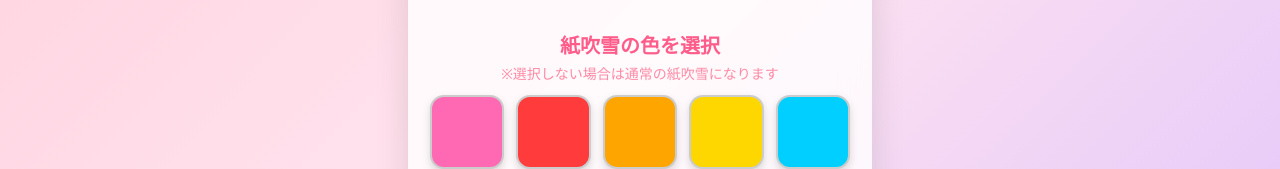
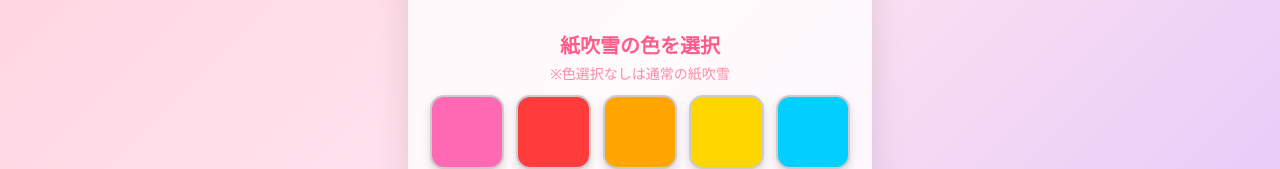
Before and after one commit to motoanago/maru, a plain HTML site: page index.html in a window 1280 px wide. Shown: the part 324-493 px from the top of the page. Drawn offline with Linux system fonts and the light colour scheme.

Commit message:
index.html

```diff
--- a/index.html
+++ b/index.html
@@ -152,7 +152,7 @@ button:active {
     </button>
 
     <div class="section-title">紙吹雪の色を選択</div>
-    <div class="sub-text">※選択しない場合は通常の紙吹雪になります</div>
+    <div class="sub-text">※色選択なしは通常の紙吹雪</div>
 
     <div class="color-area">
       <div class="color-btn c-pink"   onclick="selectColor('pink', this)"></div>
```
